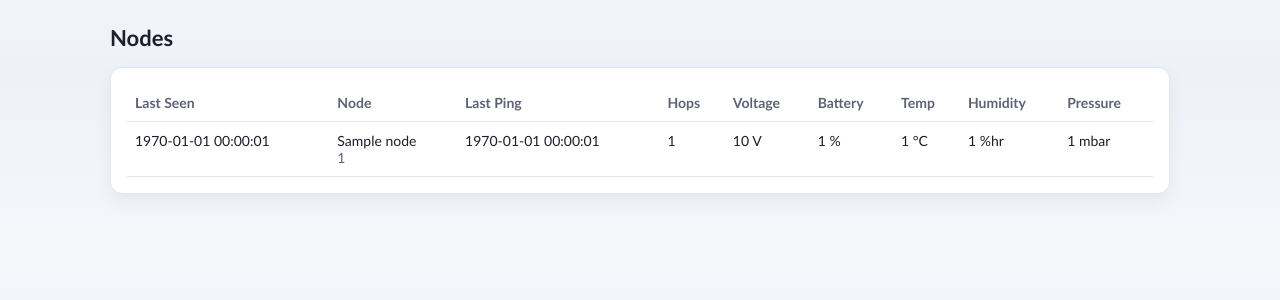
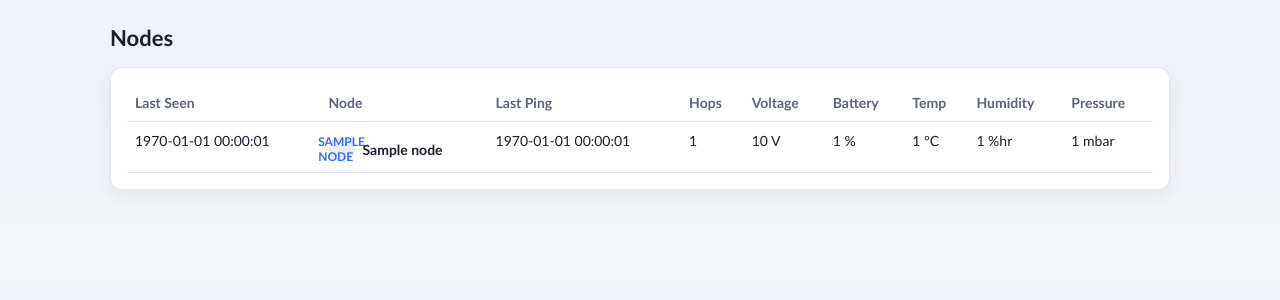
Before and after one commit to basti00/meshapp, a Flask app: page /nodes in a window 1280 px wide. Shown: the part 57-357 px from the top of the page. Run offline with Flask 3, Linux system fonts and the light colour scheme; tables that the repository leaves empty hold one stand-in row (values such as "Sample post").

Commit message:
long names and avatarcircles

```diff
--- a/templates/base.html
+++ b/templates/base.html
@@ -95,6 +95,28 @@
       font-size: 12px;
       font-weight: 700;
     }
+    .node-label {
+      display: inline-flex;
+      align-items: center;
+      gap: 8px;
+    }
+    .avatar {
+      width: 26px;
+      height: 26px;
+      border-radius: 50%;
+      background: #e9eefc;
+      color: var(--accent);
+      font-weight: 700;
+      font-size: 12px;
+      display: inline-flex;
+      align-items: center;
+      justify-content: center;
+      text-transform: uppercase;
+      flex: 0 0 auto;
+    }
+    .node-name {
+      font-weight: 600;
+    }
     .channel-tabs {
       display: flex;
       flex-wrap: wrap;
--- a/templates/nodes.html
+++ b/templates/nodes.html
@@ -22,8 +22,13 @@
         <tr>
           <td class="nowrap">{{ node.last_seen | datetime }}</td>
           <td>
-            {{ node.short_name or node.long_name or node.node_id }}
-            <div class="muted">{{ node.node_id }}</div>
+            {% set display_name = node.long_name or node.short_name or node.node_id %}
+            {% set avatar_text = node.short_name or (node.long_name[:2] if node.long_name else (node.node_id[:2] if node.node_id else "?")) %}
+            {% set hover_info = "Node ID: " ~ (node.node_id or "-") ~ " | Short: " ~ (node.short_name or "-") ~ " | Long: " ~ (node.long_name or "-") ~ " | HW: " ~ (node.hw_model or "-") %}
+            <span class="node-label hover-info" title="{{ hover_info }}">
+              <span class="avatar">{{ avatar_text }}</span>
+              <span class="node-name">{{ display_name }}</span>
+            </span>
           </td>
           <td class="nowrap">{{ node.last_ping | datetime }}</td>
           <td class="nowrap">{{ node.last_hops | value }}</td>
```
Also changed, not shown: templates/messages.html (+6 -2 lines).
